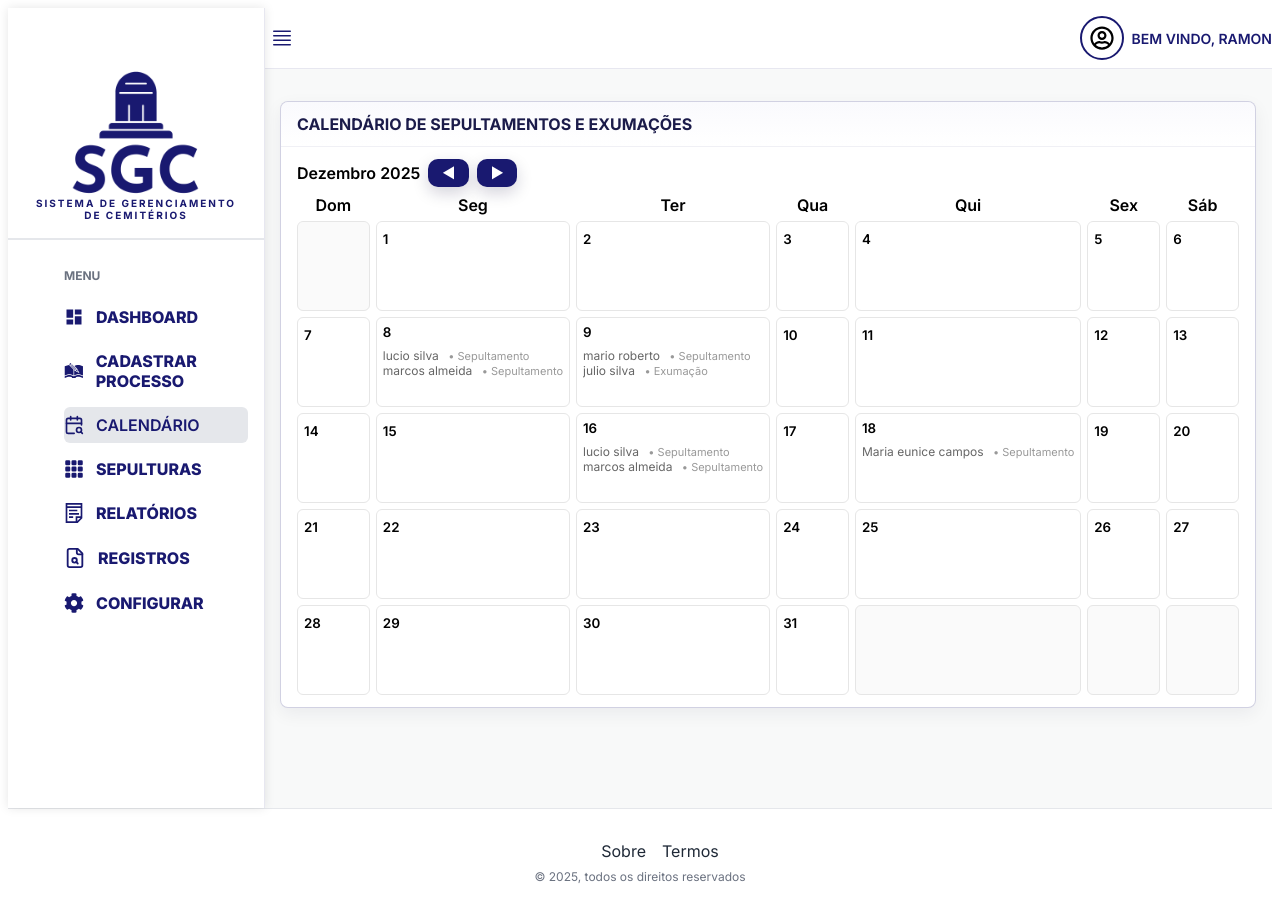
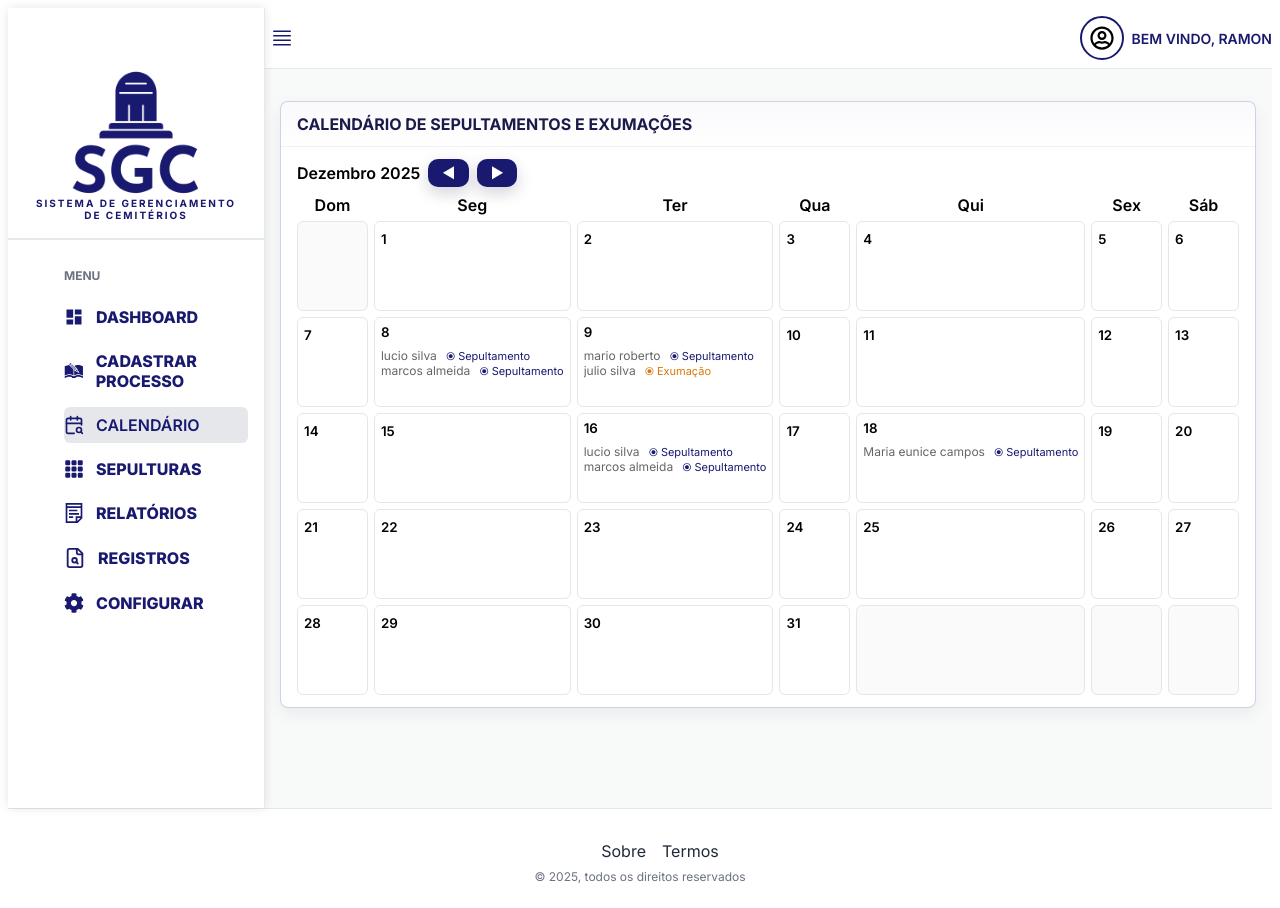
Before and after one commit to ramonlopes23/fatec-lab-sgc-front-end, a React (Vite) app in the folder front-cemiterio/: page /calendario in a window 1280 px wide. Built offline with nearby package versions, Linux system fonts and the light colour scheme.

Commit message:
refactor: utils folder created

```diff
--- a/front-cemiterio/src/components/Calendar/index.jsx
+++ b/front-cemiterio/src/components/Calendar/index.jsx
@@ -128,16 +128,16 @@ export default function Calendar({ sepultamentos = [], quadras = [], exumacoes =
             map[s.data].push(s);
         });
 
-        const priority = (tipo) => tipo === "Sepultamento" ? 0:(tipo ==="Exumação"?1:2);
-        Object.keys(map).forEach(k=>{
-            map[k].sort((a,b)=>{
+        const priority = (tipo) => tipo === "Sepultamento" ? 0 : (tipo === "Exumação" ? 1 : 2);
+        Object.keys(map).forEach(k => {
+            map[k].sort((a, b) => {
                 const pa = priority(a.tipo);
                 const pb = priority(b.tipo);
-                if(pa != pb) return pa-pb;
+                if (pa != pb) return pa - pb;
                 const ha = String(a.horario || "");
                 const hb = String(b.horario || "");
                 const timeCmp = ha.localeCompare(hb);
-                if(timeCmp !== 0) return timeCmp;
+                if (timeCmp !== 0) return timeCmp;
                 return String(a.nomeFalecido || "").localeCompare(String(b.nomeFalecido || ""));
             })
         })
@@ -187,6 +187,8 @@ export default function Calendar({ sepultamentos = [], quadras = [], exumacoes =
     const nomesSemana = ["Dom", "Seg", "Ter", "Qua", "Qui", "Sex", "Sáb"];
     const nomesMes = ["Janeiro", "Fevereiro", "Março", "Abril", "Maio", "Junho", "Julho", "Agosto", "Setembro", "Outubro", "Novembro", "Dezembro"];
 
+
+
     return (
         <Card style={{ marginTop: 16 }}>
             <CardHeader>CALENDÁRIO DE SEPULTAMENTOS E EXUMAÇÕES</CardHeader>
@@ -214,11 +216,15 @@ export default function Calendar({ sepultamentos = [], quadras = [], exumacoes =
                                                     <div style={{ fontWeight: 600 }}>{dia.getDate()}</div>
                                                 </div>
                                                 <div style={{ marginTop: 8, fontSize: 12, color: '#666' }}>
-                                                    {eventos.slice(0, 2).map(e => (
+                                                {eventos.slice(0, 2).map(e => {
+                                                    const tipoCor = e.tipo === "Exumação" ? "#d97706" : "#191970";
+                                                    const labelTipo = e.tipo || "Sepult.";
+                                                    return (
                                                         <div key={e.id} style={{ whiteSpace: 'nowrap', overflow: 'hidden', textOverflow: 'ellipsis' }}>
-                                                            {e.nomeFalecido} <span style={{ color: '#999', marginLeft: 6, fontSize: 11 }}>• {e.tipo ?? 'Sepult.'}</span>
+                                                            {e.nomeFalecido} <span style={{ color: tipoCor, marginLeft: 6, fontSize: 11 }}>⦿ {labelTipo}</span>
                                                         </div>
-                                                    ))}
+                                                    );
+                                                })}
                                             </div>
                                             </DayButton>
                                 ) : null}
@@ -271,6 +277,6 @@ export default function Calendar({ sepultamentos = [], quadras = [], exumacoes =
                 </div>
             )}
         </CardBody>
-        </Card>
+        </Card >
     );
 }
```
Also changed, not shown: front-cemiterio/src/utils/masks.js (added), front-cemiterio/src/utils/validation.js (added). Lines whose indentation alone changed are shown as unchanged.
